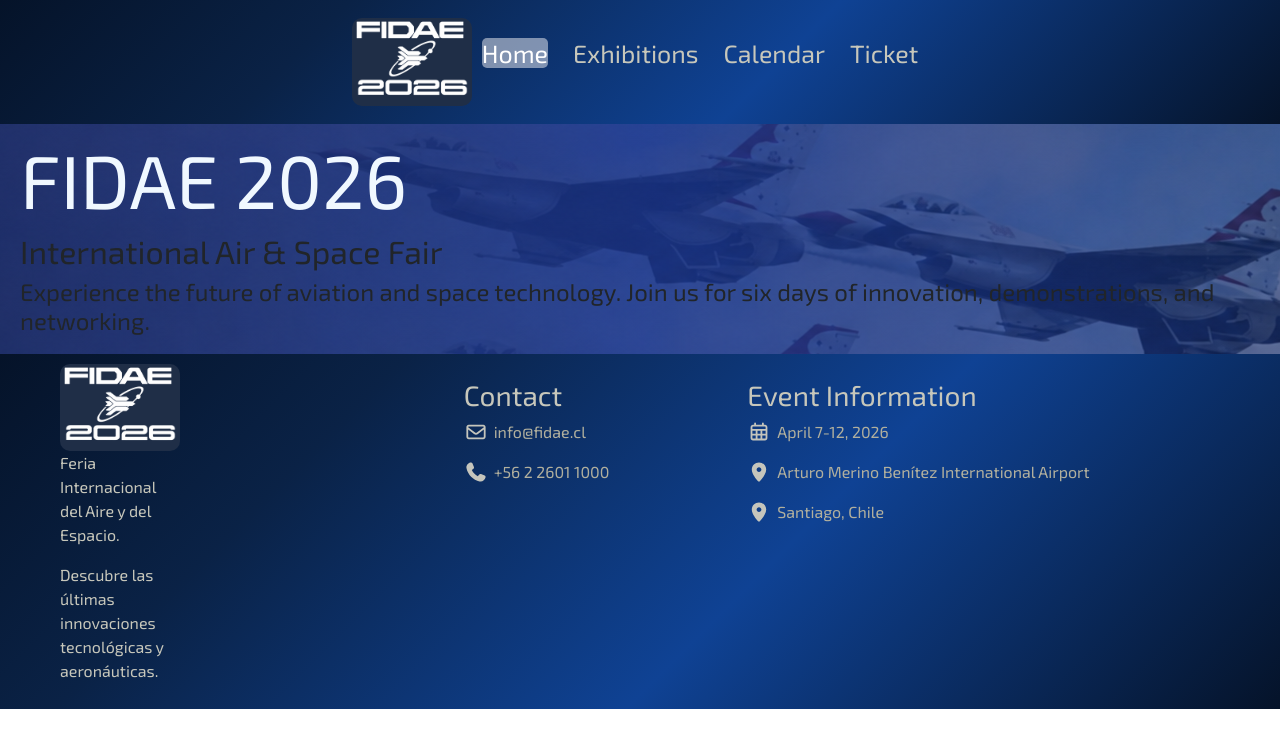
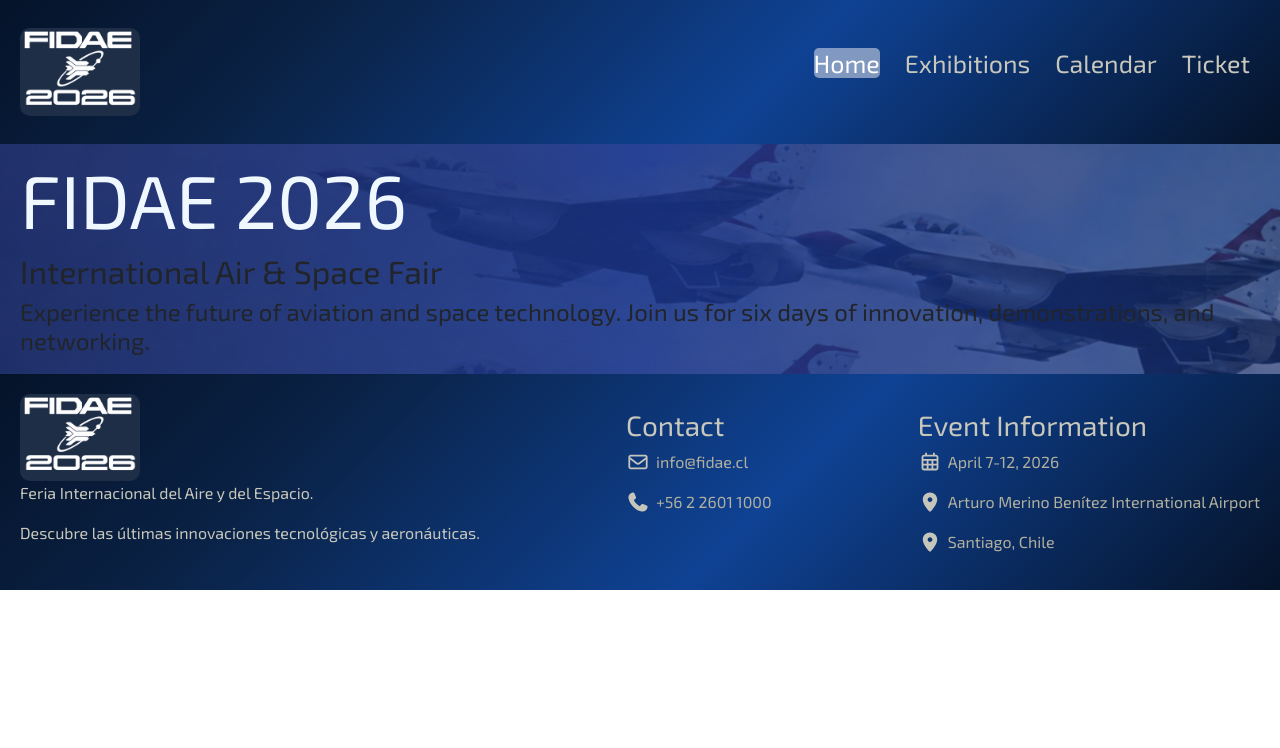
Before and after one commit to BatuCode0507/Trabajo-Final-Dise-o-Interfaces, a website: page root/index.html in a window 1280 px wide. Drawn offline with nearby package versions, Linux system fonts and the light colour scheme.

Commit message:
Corrección del Navbar y del Footer

```diff
--- a/root/style/style.css
+++ b/root/style/style.css
@@ -22,9 +22,10 @@
 
 .grid {
     display: grid;
-    max-width: 1200px; /* para que el contenido no se estire infinito en monitores gigantes */
-    margin: 0 auto;    /* Centra el contenido del grid */
-    padding: 10px 20px; /* Espacio interno en entre el grid y el body */
+    max-width: 100%;
+    width: 100%;
+    margin: 0;    /* Centra el contenido del grid */
+    padding: 20px; /* Espacio interno en entre el grid y el body */
     grid-template-columns: repeat(12, 1fr);
     align-items: center;
 }
@@ -120,25 +121,16 @@
     ------------------------------------------------
 */
 
-footer {
+.footer .grid {
+    display: flex;                   /* Cambiamos Grid por Flexbox solo para este contenedor */
+    justify-content: space-between;  /* Separa el primer bloque a la izquierda, el último a la derecha y centra el del medio */
+    align-items: flex-start;         /* Alinea los bloques arriba de todo para que queden parejos */
     background: linear-gradient(135deg, #051329 0%, #0a2246 25%, #0f4294 60%, #051329 100%);
     width: 100%;
 }
 
 footer h3 {
     color: rgb(199, 199, 187);
-}
-
-.footer-img {
-    grid-column: 1 / 5;   /* Ocupa desde la columna 1 hasta la 5 */
-}
-
-.footer-contact {
-    grid-column: 5 / 8;   /* Ocupa de la 5 a la 8 */
-}
-
-.footer-info {
-    grid-column: 8 / 13;  /* Ocupa de la 8 a la 13 (el final) */
 }
 
 /* --- Íconos de Contacto --- */
```
